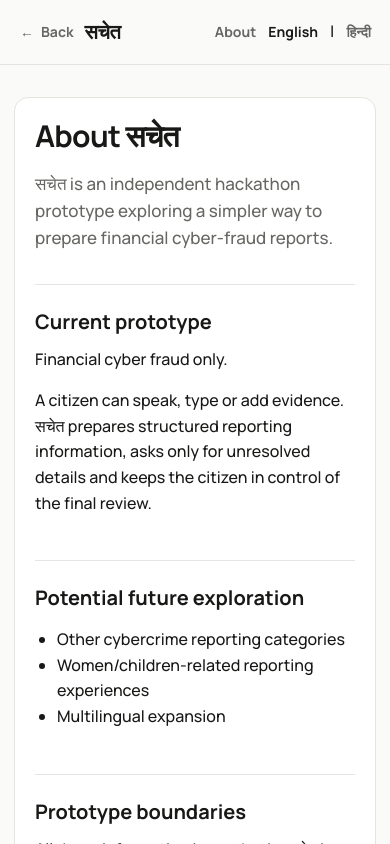
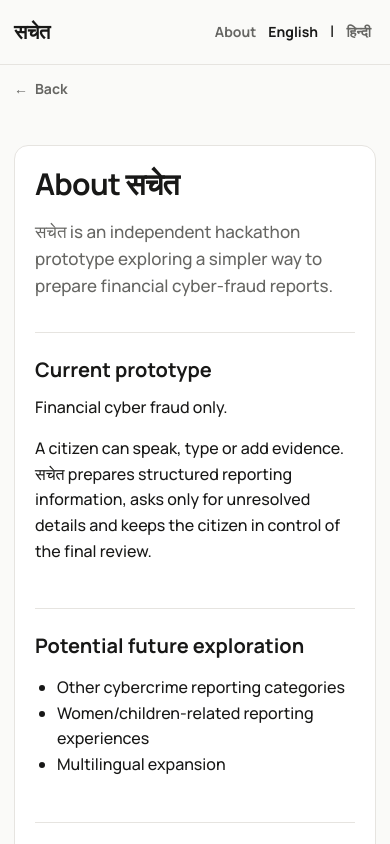
Before and after one commit to suyashpradhan/ncrp-prototype, a Next.js app: page /about in a window 390 px wide. Shown: the top 844 px of the page. Built offline with nearby package versions, Linux system fonts and the light colour scheme.

Commit message:
adds back navigation

```diff
--- a/src/app/globals.css
+++ b/src/app/globals.css
@@ -152,15 +152,19 @@ h3 {
   text-decoration: none;
 }
 
-.header-navigation {
-  min-width: 0;
-  display: flex;
-  align-items: center;
-  gap: 16px;
-}
-
-.header-back-button {
+.journey-back-nav {
+  background: var(--background);
+}
+
+.journey-back-nav > .shell {
+  min-height: 52px;
+  display: flex;
+  align-items: center;
+}
+
+.journey-back-button {
   min-height: 44px;
+  margin-left: -10px;
   padding: 7px 10px;
   display: inline-flex;
   align-items: center;
@@ -175,7 +179,7 @@ h3 {
   cursor: pointer;
 }
 
-.header-back-button:hover {
+.journey-back-button:hover {
   color: var(--text);
   background: #f1f0ed;
 }
@@ -1522,12 +1526,8 @@ dd {
     gap: 7px;
   }
 
-  .header-navigation {
-    gap: 5px;
-  }
-
-  .header-back-button {
-    padding-inline: 6px;
+  .journey-back-nav > .shell {
+    min-height: 48px;
   }
 
   .language-switch button {
--- a/src/components/app-shell.tsx
+++ b/src/components/app-shell.tsx
@@ -34,18 +34,6 @@ export function AppShell({ children }: AppShellProps) {
       </a>
       <header className="site-header">
         <div className="shell header-inner">
-          <div className="header-navigation">
-            {showBack ? (
-              <button
-                className="header-back-button"
-                type="button"
-                onClick={goBack}
-                aria-label={locale === "hi" ? "पिछले पेज पर वापस जाएँ" : "Go back to the previous page"}
-              >
-                <span aria-hidden="true">←</span>
-                {locale === "hi" ? "वापस" : "Back"}
-              </button>
-            ) : null}
           <Link
             className="brand"
             href="/"
@@ -62,7 +50,6 @@ export function AppShell({ children }: AppShellProps) {
           >
             {appName(locale)}
           </Link>
-          </div>
           <div className="header-actions">
             <Link className="header-about-link" href="/about">
               {locale === "hi" ? "परिचय" : "About"}
@@ -91,6 +78,24 @@ export function AppShell({ children }: AppShellProps) {
           </div>
         </div>
       </header>
+      {showBack ? (
+        <nav
+          className="journey-back-nav"
+          aria-label={locale === "hi" ? "पेज नेविगेशन" : "Page navigation"}
+        >
+          <div className="shell">
+            <button
+              className="journey-back-button"
+              type="button"
+              onClick={goBack}
+              aria-label={locale === "hi" ? "पिछले पेज पर वापस जाएँ" : "Go back to the previous page"}
+            >
+              <span aria-hidden="true">←</span>
+              {locale === "hi" ? "वापस" : "Back"}
+            </button>
+          </div>
+        </nav>
+      ) : null}
       <main id="main-content" tabIndex={-1}>
         {children}
       </main>
```
Lines whose indentation alone changed are shown as unchanged.
